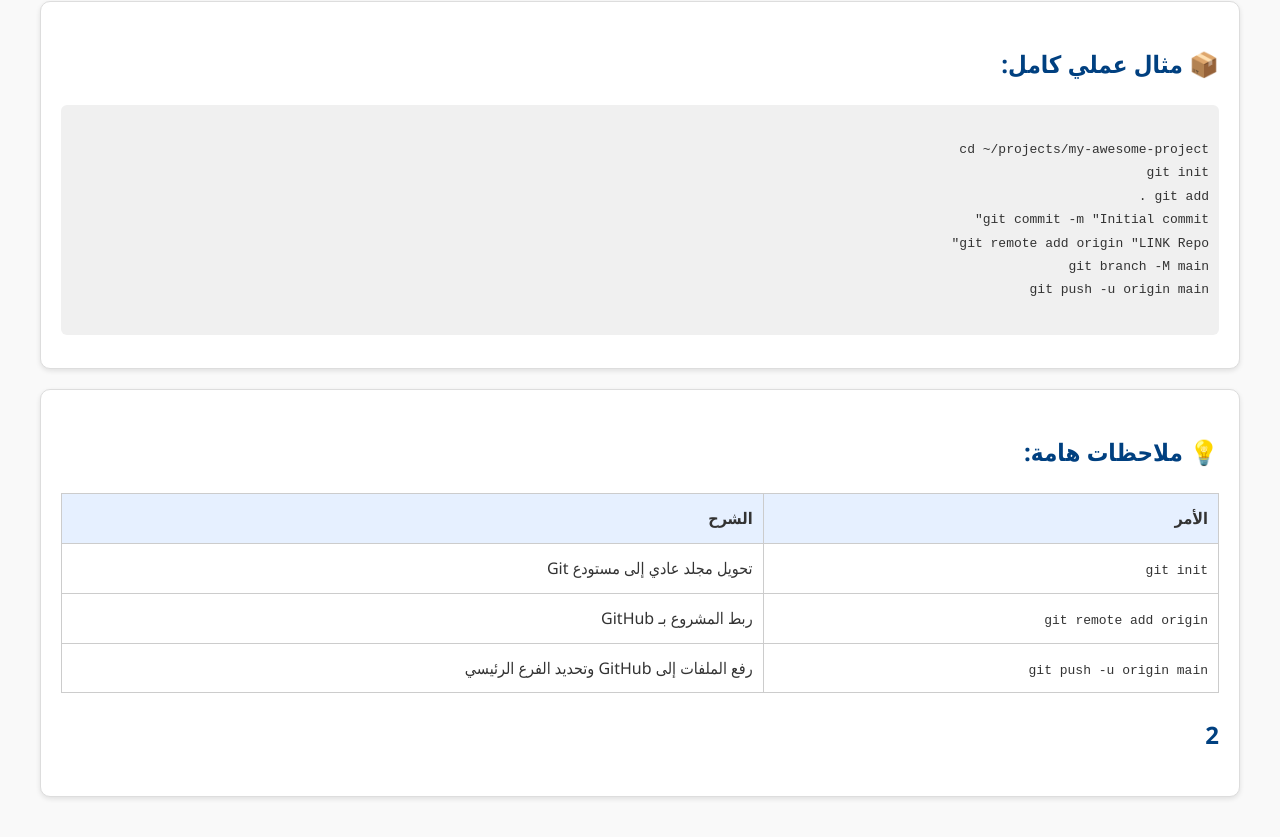
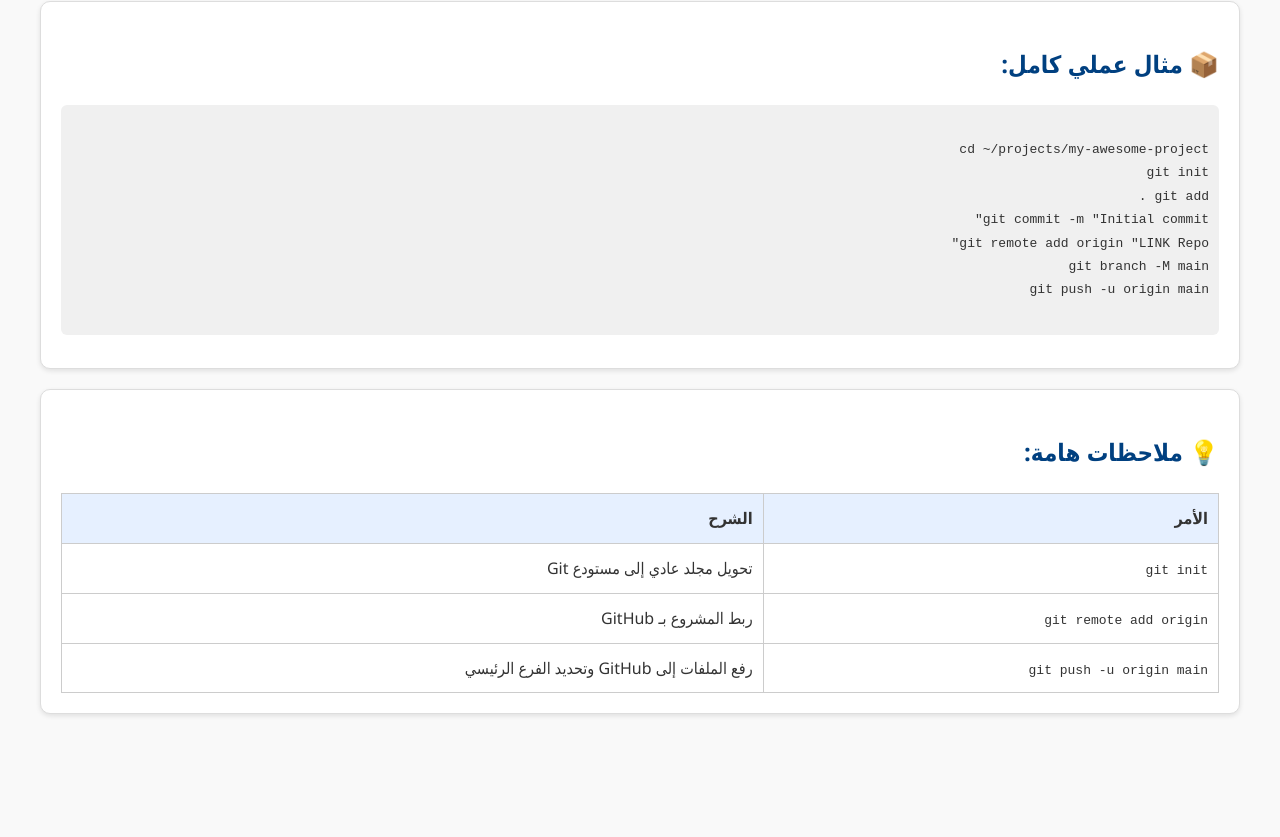
Before and after one commit to FiezAlhagwork/git-and-github, a plain HTML site: page index.html in a window 1280 px wide. Shown: the part 10343-11180 px from the top of the page. After the commit the page ends 11117 px from the top, so only its background shows below. Drawn offline with Linux system fonts and the light colour scheme.

Commit message:
edit file index.html

```diff
--- a/index.html
+++ b/index.html
@@ -443,7 +443,6 @@ git push -u origin main
           <td>رفع الملفات إلى GitHub وتحديد الفرع الرئيسي</td>
         </tr>
       </table>
-      <h2>2</h2>
     </div>
   </body>
 </html>
```
